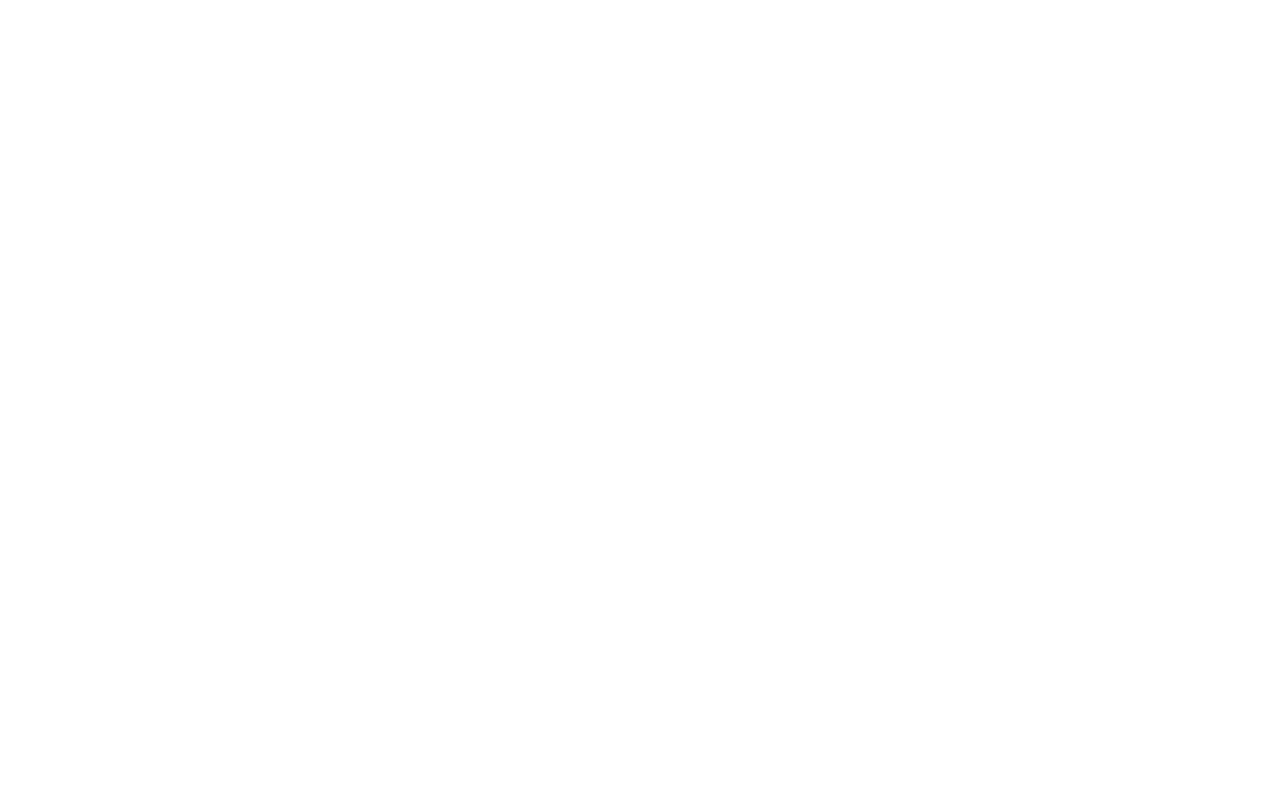
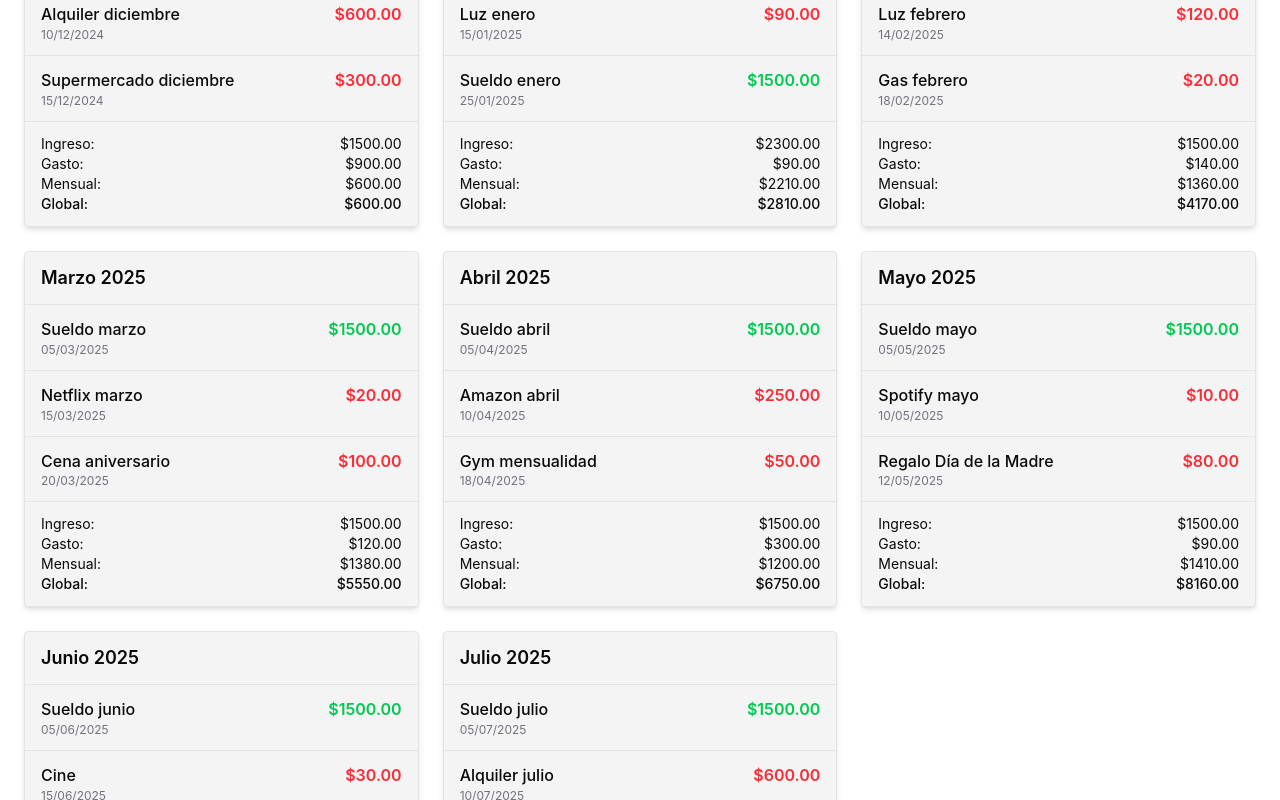
Before and after one commit to DaniloTorres2001/React-Project-Walletfy, a React (Vite) app in the folder walletfy/: page /events in a window 1280 px wide. Shown: the part 420-1220 px from the top of the page. Before the commit the page ends 871 px from the top, so only its background shows below. Built offline with nearby package versions, Linux system fonts and the light colour scheme.

Commit message:
Add Eventos por Defecto

```diff
--- /dev/null
+++ b/walletfy/src/initDefaultEvents.ts
@@ -0,0 +1,52 @@
+import type { EventType } from '@/types/event'
+
+const EVENTS_KEY = 'walletfy_events'
+
+const eventosPorDefecto: EventType[] = [
+    // DICIEMBRE 2024
+    { id: 'evt1', nombre: 'Sueldo diciembre', descripcion: 'Pago mensual', cantidad: 1500, fecha: '2024-12-05', tipo: 'ingreso' },
+    { id: 'evt2', nombre: 'Alquiler diciembre', descripcion: 'Pago de renta', cantidad: 600, fecha: '2024-12-10', tipo: 'egreso' },
+    { id: 'evt3', nombre: 'Supermercado diciembre', descripcion: '', cantidad: 300, fecha: '2024-12-15', tipo: 'egreso' },
+
+    // ENERO 2025
+    { id: 'evt4', nombre: 'Freelance enero', descripcion: 'Proyecto web', cantidad: 800, fecha: '2025-01-10', tipo: 'ingreso' },
+    { id: 'evt5', nombre: 'Luz enero', descripcion: 'Servicio básico', cantidad: 90, fecha: '2025-01-15', tipo: 'egreso' },
+    { id: 'evt6', nombre: 'Sueldo enero', descripcion: '', cantidad: 1500, fecha: '2025-01-25', tipo: 'ingreso' },
+
+    // FEBRERO 2025
+    { id: 'evt7', nombre: 'Sueldo febrero', descripcion: '', cantidad: 1500, fecha: '2025-02-05', tipo: 'ingreso' },
+    { id: 'evt8', nombre: 'Luz febrero', descripcion: 'Pago de servicios', cantidad: 120, fecha: '2025-02-14', tipo: 'egreso' },
+    { id: 'evt9', nombre: 'Gas febrero', descripcion: '', cantidad: 20, fecha: '2025-02-18', tipo: 'egreso' },
+
+    // MARZO 2025
+    { id: 'evt10', nombre: 'Sueldo marzo', descripcion: '', cantidad: 1500, fecha: '2025-03-05', tipo: 'ingreso' },
+    { id: 'evt11', nombre: 'Netflix marzo', descripcion: 'Suscripción mensual', cantidad: 20, fecha: '2025-03-15', tipo: 'egreso' },
+    { id: 'evt12', nombre: 'Cena aniversario', descripcion: 'Restaurante', cantidad: 100, fecha: '2025-03-20', tipo: 'egreso' },
+
+    // ABRIL 2025
+    { id: 'evt13', nombre: 'Sueldo abril', descripcion: '', cantidad: 1500, fecha: '2025-04-05', tipo: 'ingreso' },
+    { id: 'evt14', nombre: 'Amazon abril', descripcion: 'Compra en línea', cantidad: 250, fecha: '2025-04-10', tipo: 'egreso' },
+    { id: 'evt15', nombre: 'Gym mensualidad', descripcion: 'Fitness', cantidad: 50, fecha: '2025-04-18', tipo: 'egreso' },
+
+    // MAYO 2025
+    { id: 'evt16', nombre: 'Sueldo mayo', descripcion: '', cantidad: 1500, fecha: '2025-05-05', tipo: 'ingreso' },
+    { id: 'evt17', nombre: 'Spotify mayo', descripcion: 'Suscripción musical', cantidad: 10, fecha: '2025-05-10', tipo: 'egreso' },
+    { id: 'evt18', nombre: 'Regalo Día de la Madre', descripcion: '', cantidad: 80, fecha: '2025-05-12', tipo: 'egreso' },
+
+    // JUNIO 2025
+    { id: 'evt19', nombre: 'Sueldo junio', descripcion: '', cantidad: 1500, fecha: '2025-06-05', tipo: 'ingreso' },
+    { id: 'evt20', nombre: 'Cine', descripcion: 'Película en pareja', cantidad: 30, fecha: '2025-06-15', tipo: 'egreso' },
+    { id: 'evt21', nombre: 'Taxi junio', descripcion: 'Movilidad', cantidad: 60, fecha: '2025-06-18', tipo: 'egreso' },
+
+    // JULIO 2025
+    { id: 'evt22', nombre: 'Sueldo julio', descripcion: '', cantidad: 1500, fecha: '2025-07-05', tipo: 'ingreso' },
+    { id: 'evt23', nombre: 'Alquiler julio', descripcion: '', cantidad: 600, fecha: '2025-07-10', tipo: 'egreso' },
+    { id: 'evt24', nombre: 'Médico general', descripcion: 'Consulta médica', cantidad: 100, fecha: '2025-07-20', tipo: 'egreso' },
+]
+
+export function initDefaultEventsIfNeeded() {
+    const existeEvento = localStorage.getItem(EVENTS_KEY)
+    if (!existeEvento) {
+        localStorage.setItem(EVENTS_KEY, JSON.stringify(eventosPorDefecto))
+    }
+}
--- a/walletfy/src/main.tsx
+++ b/walletfy/src/main.tsx
@@ -20,6 +20,10 @@
 import '@mantine/notifications/styles.css'
 
 import reportWebVitals from './reportWebVitals.ts'
+
+import { initDefaultEventsIfNeeded } from './initDefaultEvents.ts'
+
+initDefaultEventsIfNeeded()
 
 // Create a new router instance
 const router = createRouter({
```
Lines whose indentation alone changed are shown as unchanged.
